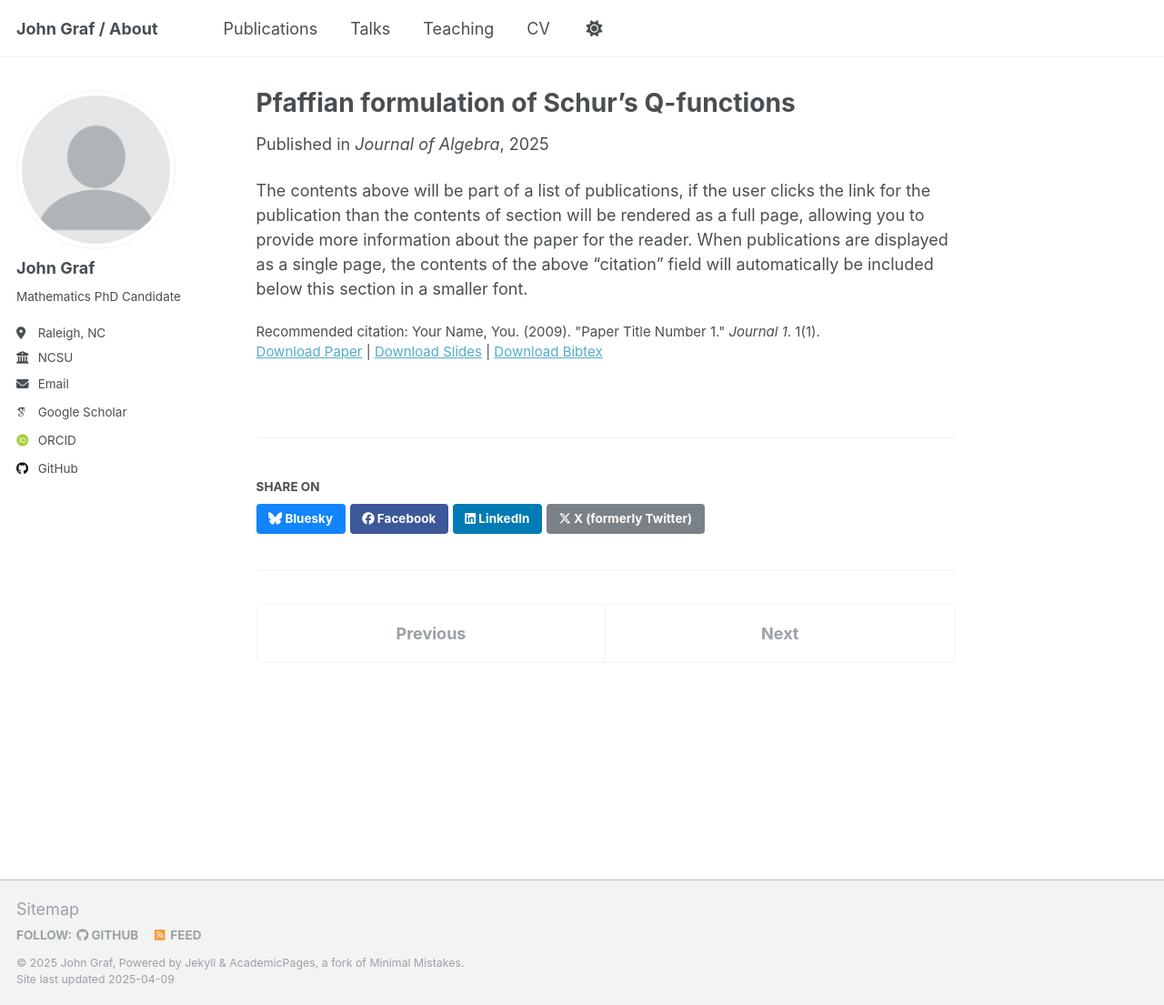
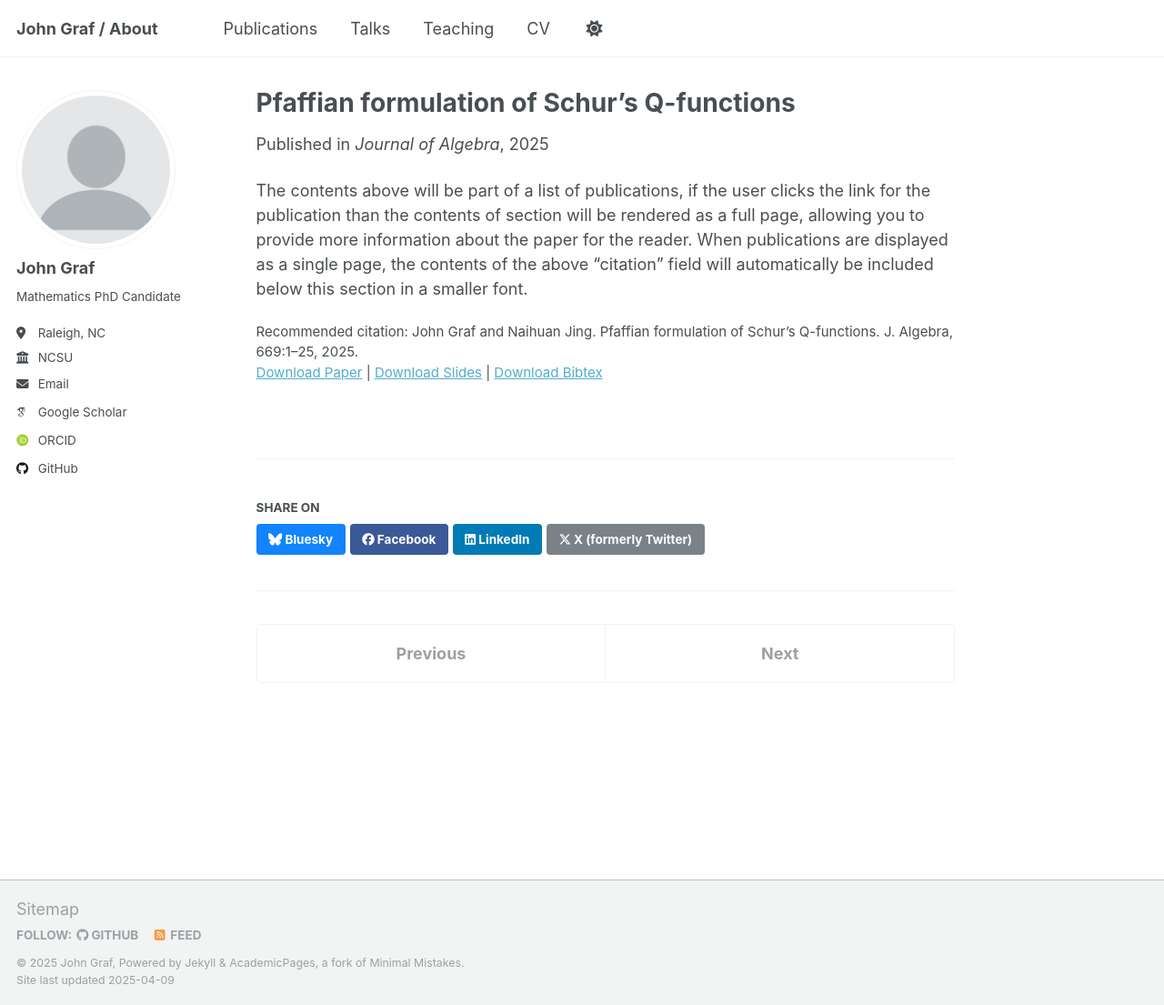
Before and after one commit to j-graf/j-graf.github.io, a Jekyll site: the page built from _publications/2025-05-01-pfaffian-formulation.md, in a window 1280 px wide and 1105 px high. Shown: the whole window at 91% size. Built offline with Jekyll 4.4.1, drawn with Linux system fonts in a browser that asks for light colours; some web fonts are replaced.

Commit message:
Update and rename 2009-10-01-paper-title-number-1.md to 2025-05-01-pfaffian-formulation.md

```diff
--- a/_publications/2009-10-01-paper-title-number-1.md
+++ b/_publications/2025-05-01-pfaffian-formulation.md
@@ -3,12 +3,12 @@
 collection: publications
 category: manuscripts
 permalink: /publication/2025-05-01-pfaffian-formulation-of-schurs-q-functions
-excerpt: 'This paper is about the number 1. The number 2 is left for future work.'
+excerpt: ''
 date: 2025-05-01
 venue: 'Journal of Algebra'
-slidesurl: 'http://j-graf.github.io/files/slides1.pdf'
+slidesurl: ''
 paperurl: 'https://www.sciencedirect.com/science/article/pii/S0021869325000523'
-bibtexurl: 'http://j-graf.github.io/files/bibtex1.bib'
-citation: 'Your Name, You. (2009). &quot;Paper Title Number 1.&quot; <i>Journal 1</i>. 1(1).'
+bibtexurl: ''
+citation: 'John Graf and Naihuan Jing. Pfaffian formulation of Schur’s Q-functions. J. Algebra, 669:1–25, 2025.'
 ---
 The contents above will be part of a list of publications, if the user clicks the link for the publication than the contents of section will be rendered as a full page, allowing you to provide more information about the paper for the reader. When publications are displayed as a single page, the contents of the above "citation" field will automatically be included below this section in a smaller font.
```
